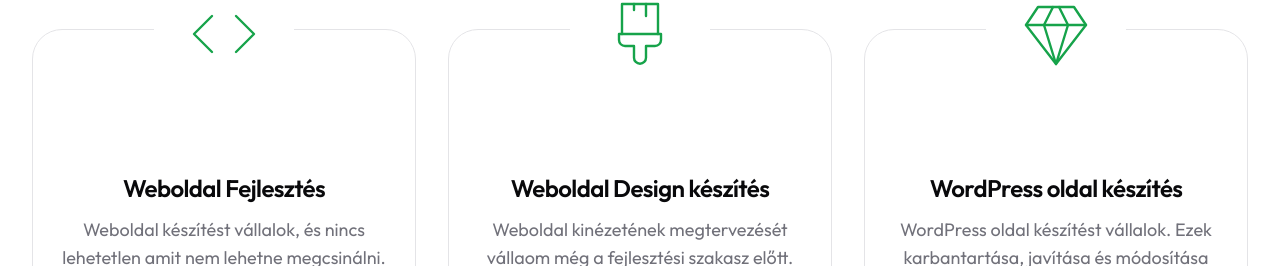
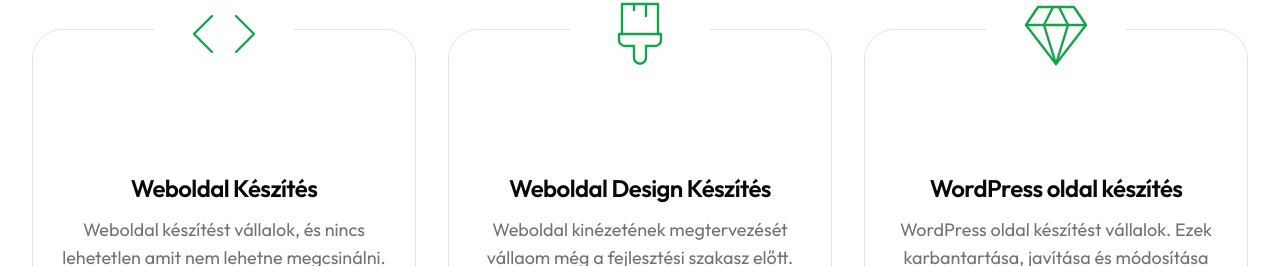
Before and after one commit to Reno0vacio/portfolio, a Next.js app: page / in a window 1280 px wide. Shown: the part 2151-2417 px from the top of the page. Built offline with nearby package versions, Linux system fonts and the light colour scheme.

Commit message:
Update Service.jsx

```diff
--- a/components/Service.jsx
+++ b/components/Service.jsx
@@ -10,13 +10,13 @@
 const servicesData = [
   {
     icon: <Code size={72} strokeWidth={0.8} />,
-    title: "Weboldal Fejlesztés",
+    title: "Weboldal Készítés",
     desription:
       "Weboldal készítést vállalok, és nincs lehetetlen amit nem lehetne megcsinálni.",
   },
   {
     icon: <Paintbrush2 size={72} strokeWidth={0.8} />,
-    title: "Weboldal Design készítés",
+    title: "Weboldal Design Készítés",
     desription:
       "Weboldal kinézetének megtervezését vállaom még a fejlesztési szakasz előtt.",
   },
```
